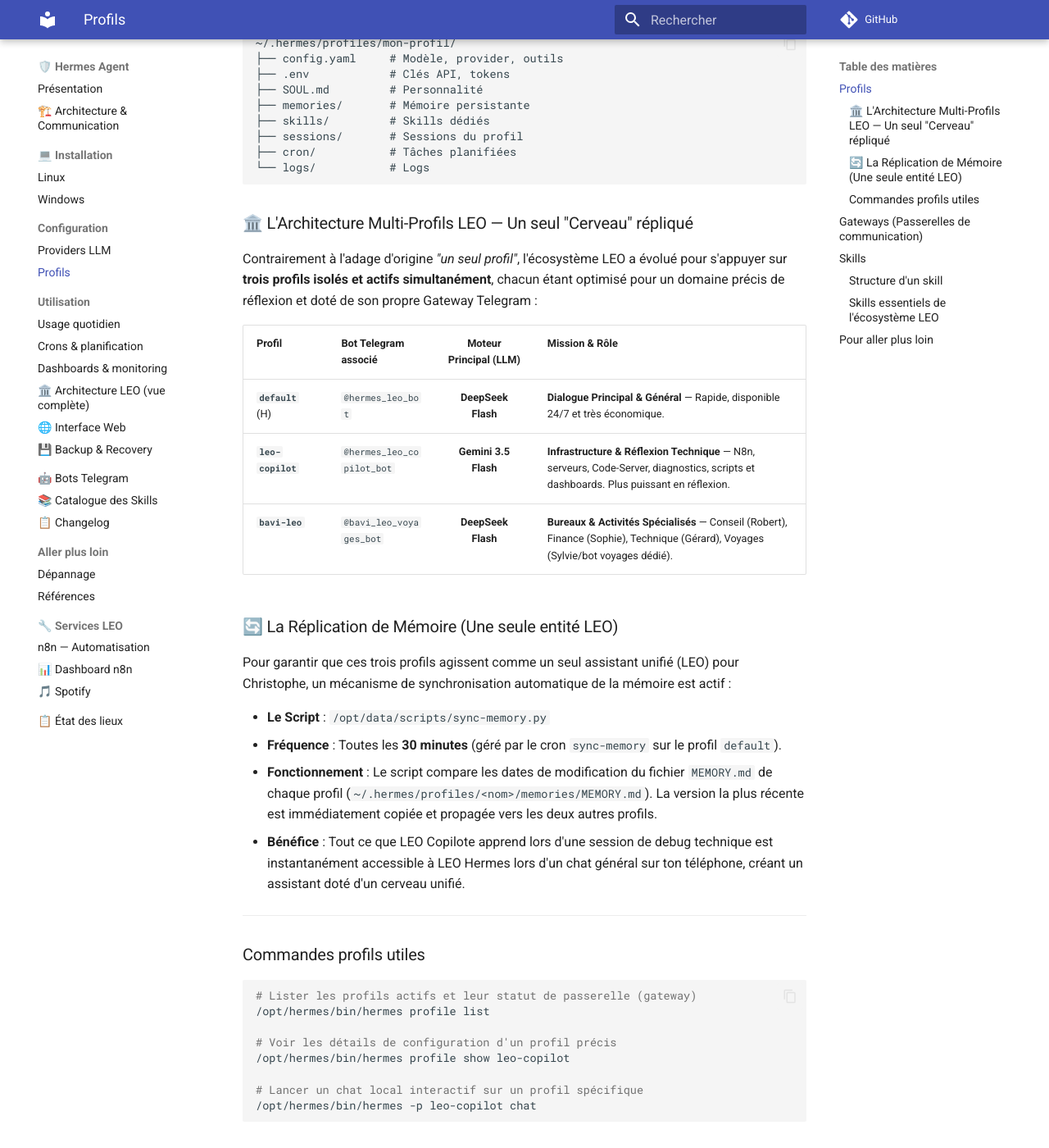
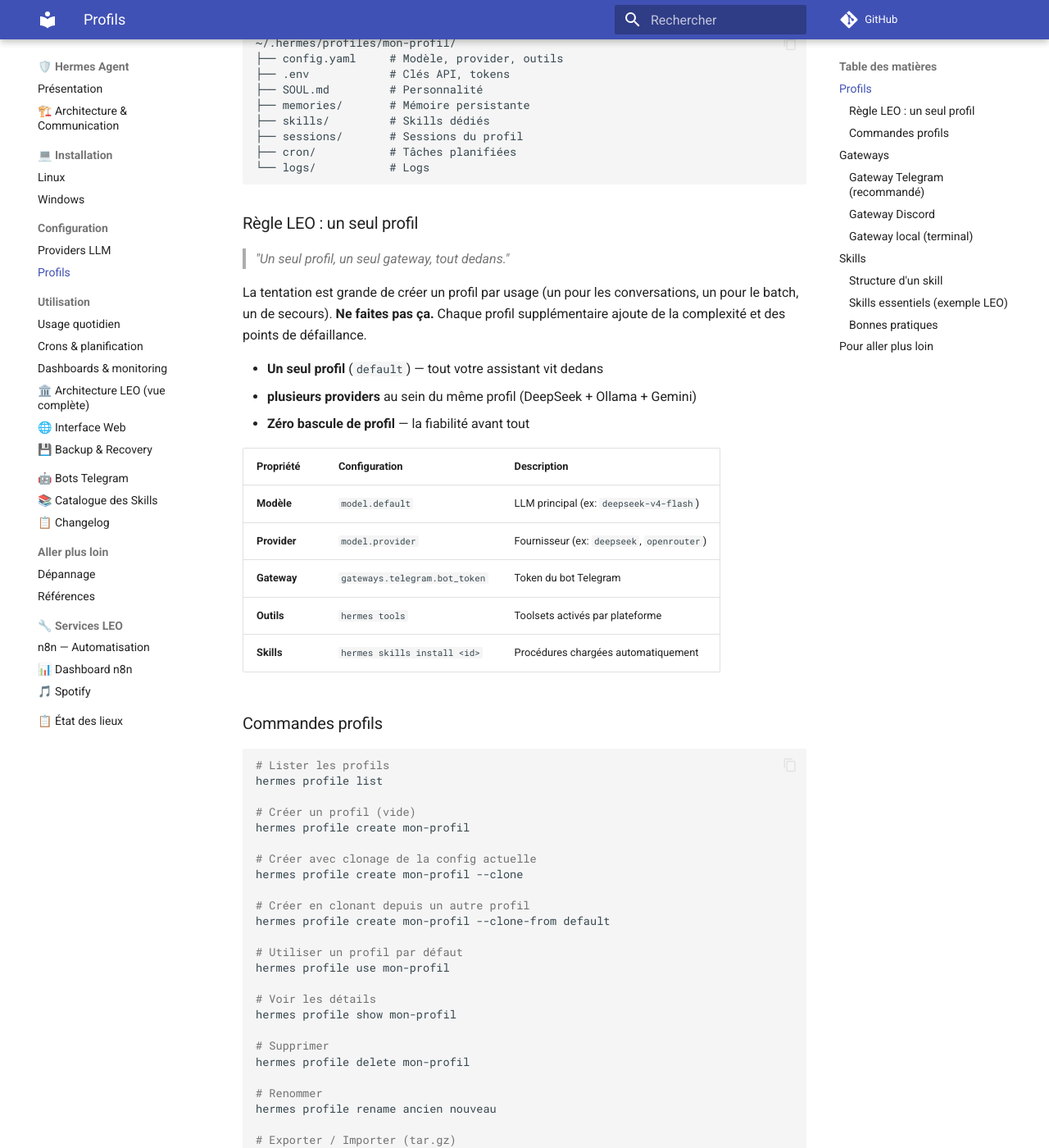
Before and after one commit to christophedanhier-hash/hermes-wiki, an MkDocs documentation site: the page built from docs/hermes/configuration/profiles.md, in a window 1280 px wide and 1400 px high, scrolled down 506 px. Shown: the whole window at 82% size. Built offline with MkDocs 1.6.1 and Material for MkDocs 9.7.7, drawn with Linux system fonts in a browser that asks for light colours; comment, search, counter and statistics services are not loaded; some of the changed text lies outside the part shown.

Commit message:
sync: wiki mis à jour depuis les sources

````diff
--- a/docs/hermes/configuration/profiles.md
+++ b/docs/hermes/configuration/profiles.md
@@ -27,62 +27,106 @@
 └── logs/           # Logs
 ```
 
-### 🏛️ L'Architecture Multi-Profils LEO — Un seul "Cerveau" répliqué
+### Règle LEO : un seul profil
 
-Contrairement à l'adage d'origine *"un seul profil"*, l'écosystème LEO a évolué pour s'appuyer sur **trois profils isolés et actifs simultanément**, chacun étant optimisé pour un domaine précis de réflexion et doté de son propre Gateway Telegram :
+> *"Un seul profil, un seul gateway, tout dedans."*
 
-| Profil | Bot Telegram associé | Moteur Principal (LLM) | Mission & Rôle |
-| :--- | :--- | :---: | :--- |
-| **`default`** (H) | `@hermes_leo_bot` | **DeepSeek Flash** | **Dialogue Principal & Général** — Rapide, disponible 24/7 et très économique. |
-| **`leo-copilot`** | `@hermes_leo_copilot_bot` | **Gemini 3.5 Flash** | **Infrastructure & Réflexion Technique** — N8n, serveurs, Code-Server, diagnostics, scripts et dashboards. Plus puissant en réflexion. |
-| **`bavi-leo`** | `@bavi_leo_voyages_bot` | **DeepSeek Flash** | **Bureaux & Activités Spécialisés** — Conseil (Robert), Finance (Sophie), Technique (Gérard), Voyages (Sylvie/bot voyages dédié). |
+La tentation est grande de créer un profil par usage (un pour les conversations, un pour le batch, un de secours). **Ne faites pas ça.** Chaque profil supplémentaire ajoute de la complexité et des points de défaillance.
 
-### 🔄 La Réplication de Mémoire (Une seule entité LEO)
+- **Un seul profil** (`default`) — tout votre assistant vit dedans
+- **plusieurs providers** au sein du même profil (DeepSeek + Ollama + Gemini)
+- **Zéro bascule de profil** — la fiabilité avant tout
 
-Pour garantir que ces trois profils agissent comme un seul assistant unifié (LEO) pour Christophe, un mécanisme de synchronisation automatique de la mémoire est actif :
+| Propriété | Configuration | Description |
+|-----------|--------------|-------------|
+| **Modèle** | `model.default` | LLM principal (ex: `deepseek-v4-flash`) |
+| **Provider** | `model.provider` | Fournisseur (ex: `deepseek`, `openrouter`) |
+| **Gateway** | `gateways.telegram.bot_token` | Token du bot Telegram |
+| **Outils** | `hermes tools` | Toolsets activés par plateforme |
+| **Skills** | `hermes skills install <id>` | Procédures chargées automatiquement |
 
-*   **Le Script** : `/opt/data/scripts/sync-memory.py`
-*   **Fréquence** : Toutes les **30 minutes** (géré par le cron `sync-memory` sur le profil `default`).
-*   **Fonctionnement** : Le script compare les dates de modification du fichier `MEMORY.md` de chaque profil (`~/.hermes/profiles/<nom>/memories/MEMORY.md`). La version la plus récente est immédiatement copiée et propagée vers les deux autres profils.
-*   **Bénéfice** : Tout ce que LEO Copilote apprend lors d'une session de debug technique est instantanément accessible à LEO Hermes lors d'un chat général sur ton téléphone, créant un assistant doté d'un cerveau unifié.
-
----
-
-### Commandes profils utiles
+### Commandes profils
 
 ```bash
-# Lister les profils actifs et leur statut de passerelle (gateway)
-/opt/hermes/bin/hermes profile list
+# Lister les profils
+hermes profile list
 
-# Voir les détails de configuration d'un profil précis
-/opt/hermes/bin/hermes profile show leo-copilot
+# Créer un profil (vide)
+hermes profile create mon-profil
 
-# Lancer un chat local interactif sur un profil spécifique
-/opt/hermes/bin/hermes -p leo-copilot chat
+# Créer avec clonage de la config actuelle
+hermes profile create mon-profil --clone
+
+# Créer en clonant depuis un autre profil
+hermes profile create mon-profil --clone-from default
+
+# Utiliser un profil par défaut
+hermes profile use mon-profil
+
+# Voir les détails
+hermes profile show mon-profil
+
+# Supprimer
+hermes profile delete mon-profil
+
+# Renommer
+hermes profile rename ancien nouveau
+
+# Exporter / Importer (tar.gz)
+hermes profile export mon-profil
+hermes profile import archive.tar.gz
+
+# Lancer avec un profil spécifique
+hermes -p mon-profil chat
+hermes -p mon-profil chat -q "Bonjour"
 ```
 
-## Gateways (Passerelles de communication)
+## Gateways
 
-Un **gateway** est le canal par lequel vous communiquez avec votre assistant (Telegram, Discord, Slack, etc.).
+Un **gateway** est le canal par lequel vous communiquez avec votre assistant.
 
-Dans l'écosystème LEO, **chaque profil dispose d'un gateway Telegram dédié** et configuré avec son propre token de bot dans `config.yaml` :
+### Gateway Telegram (recommandé)
+
+Permet de parler à votre assistant depuis votre téléphone.
+
+1. Créez un bot Telegram via [@BotFather](https://t.me/botfather)
+2. Notez le token du bot
+3. Configurez dans config.yaml :
 
 ```yaml
-# Exemple dans config.yaml du profil leo-copilot
 gateways:
   telegram:
     bot_token: "******"
     allowed_users:
-      - "Tofdan"
+      - "votre_username"
+      - 123456789  # Votre user ID Telegram
 ```
 
-Les trois gateways tournent de manière autonome sur le serveur via le superviseur **s6-supervisor** pour assurer un fonctionnement ininterrompu 24h/24.
+4. Lancez le gateway :
 
----
+```bash
+hermes gateway start
+```
+
+### Gateway Discord
+
+```yaml
+gateways:
+  discord:
+    bot_token: "******"
+```
+
+### Gateway local (terminal)
+
+```bash
+# Mode terminal interactif (aucune configuration)
+hermes
+# ou : hermes chat
+```
 
 ## Skills
 
-Les **skills** sont des procédures que l'assistant charge automatiquement pour savoir comment effectuer des tâches spécifiques. C'est la mémoire procédurale de votre assistant.
+Les **skills** sont des procédures que l'assistant charge pour savoir comment effectuer des tâches spécifiques. C'est la mémoire procédurale de votre assistant.
 
 ### Structure d'un skill
 
@@ -108,18 +152,25 @@
 - Attention à [piège connu]
 ```
 
-### Skills essentiels de l'écosystème LEO
+### Skills essentiels (exemple LEO)
 
 | Skill | Description |
-| :--- | :--- |
-| `bavi-leo-governance` | Méthodologie d'audit multi-bureaux, standard 7 phases, interopérabilité, facturation. |
-| `leo-architecture` | Topologie des profils, hiérarchie des LLM, règles anti-régression et réflexe commit. |
-| `budget-tracking` | Suivi économique et relevés financiers des comptes d'API. |
-| `system-management` | Gestion centralisée des serveurs physiques via Tailscale et SSH. |
-| `dashboard-kpi` | Spécifications des dashboards HTML générés automatiquement. |
+|-------|-------------|
+| `living-documentation` | Tenir la documentation à jour |
+| `budget-tracking` | Suivi des coûts LLM |
+| `leo-architecture` | Architecture et règles de fonctionnement |
+| `routage-llm` | Quel LLM utiliser pour quelle tâche |
+| `system-management` | Gestion des machines distantes |
+
+### Bonnes pratiques
+
+- **Un skill = une responsabilité** (pas de fourre-tout)
+- **Versionnez** les skills (ils évoluent avec votre assistant)
+- **Stockez les corrections dans les skills**, pas en mémoire passagère
+- **Patchez** un skill obsolète plutôt que d'en créer un nouveau
 
 ## Pour aller plus loin
 
-*   [Documentation officielle Hermes : Skills](https://hermes-agent.nousresearch.com/docs)
-*   Voir `02-configuration/providers.md` pour la topologie des LLM
-*   Voir `03-utilisation/architecture-leo.md` pour le fonctionnement complet des crons et dashboards
+- [Documentation Hermes : Skills](https://hermes-agent.nousresearch.com/docs)
+- Voir `02-configuration/providers.md` pour la configuration LLM
+- Voir `exemples/LEO.md` pour l'architecture complète
````
Also changed, not shown: docs/hermes/utilisation/architecture-leo.md (+216 -91 lines).
